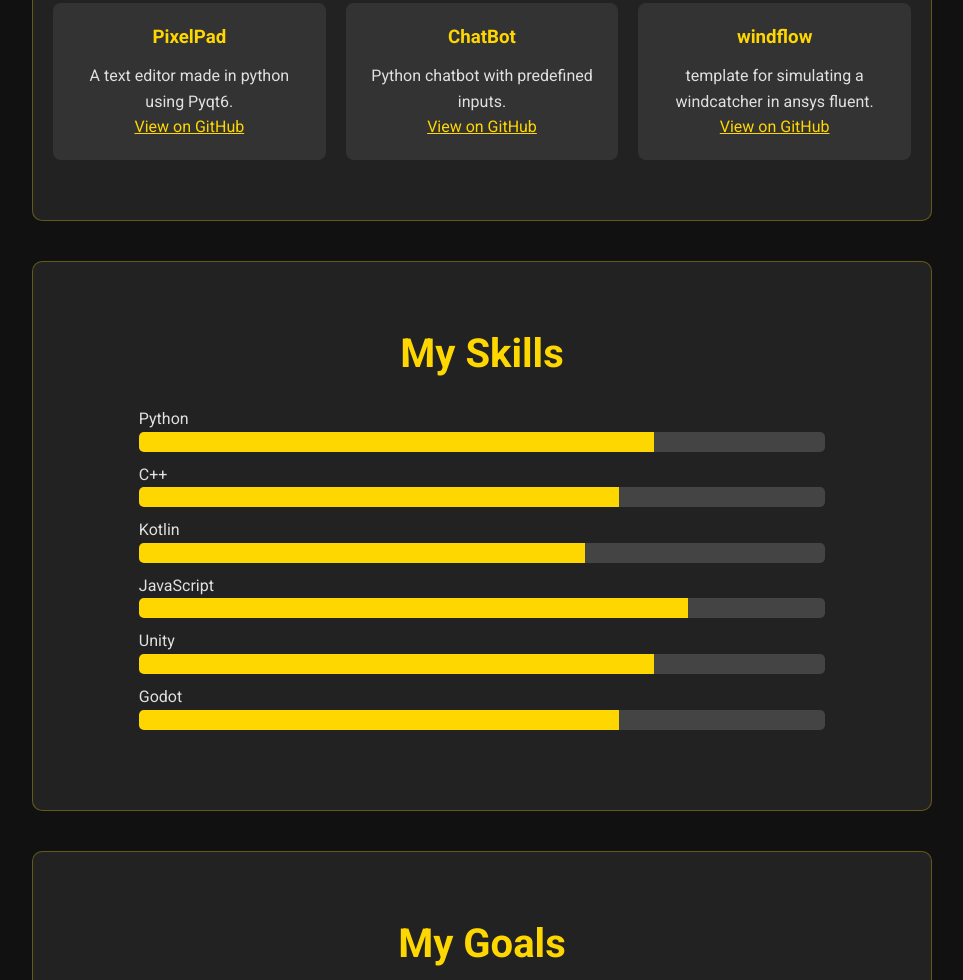
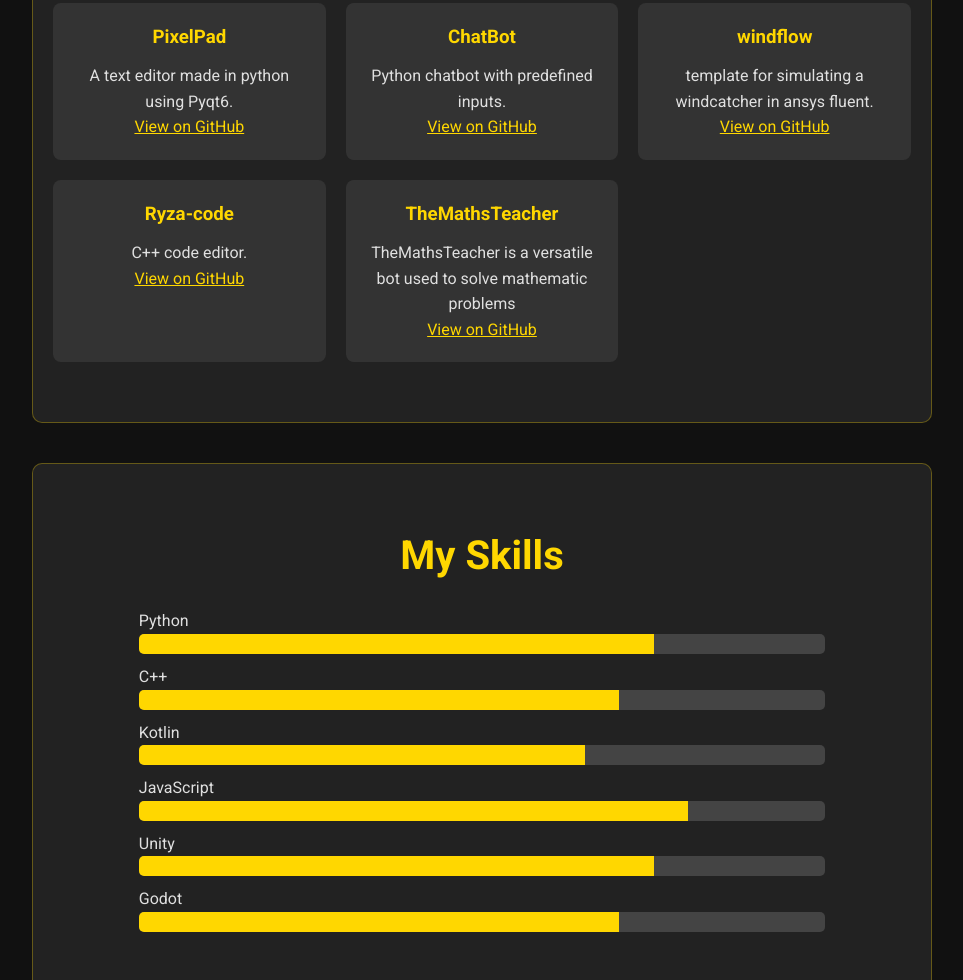
Before and after one commit to mustafaC0der/Introduction, a plain HTML site: page index.html in a window 1280 px wide. Shown: the part 2694-3674 px from the top of the page, without its empty margins (158-1121 px from the left). Drawn offline with Linux system fonts and the light colour scheme.

Commit message:
Update index.html

```diff
--- a/index.html
+++ b/index.html
@@ -272,11 +272,20 @@
             <p>Python chatbot with predefined inputs.</p>
             <a href="https://github.com/mustafaC0der/BasicChatbot" target="_blank" style="color: #ffd700;">View on GitHub</a>
         </div>
-        <!-- Math Teacher Project -->
         <div class="project">
             <h3>windflow</h3>
             <p>template for simulating a windcatcher in ansys fluent.</p>
             <a href="https://github.com/mustafaC0der/ANSYS-windflow" target="_blank" style="color: #ffd700;">View on GitHub</a>
+        </div>
+        <div class="project">
+            <h3>Ryza-code</h3>
+            <p>C++ code editor.</p>
+            <a href="https://github.com/mustafaC0der/Ryza-editor" target="_blank" style="color: #ffd700;">View on GitHub</a>
+        </div>
+        <div class="project">
+            <h3>TheMathsTeacher</h3>
+            <p>TheMathsTeacher is a versatile bot used to solve mathematic problems</p>
+            <a href="https://github.com/mustafaC0der/TheMathsTeacher" target="_blank" style="color: #ffd700;">View on GitHub</a>
         </div>
     </div>
 </section>
```
